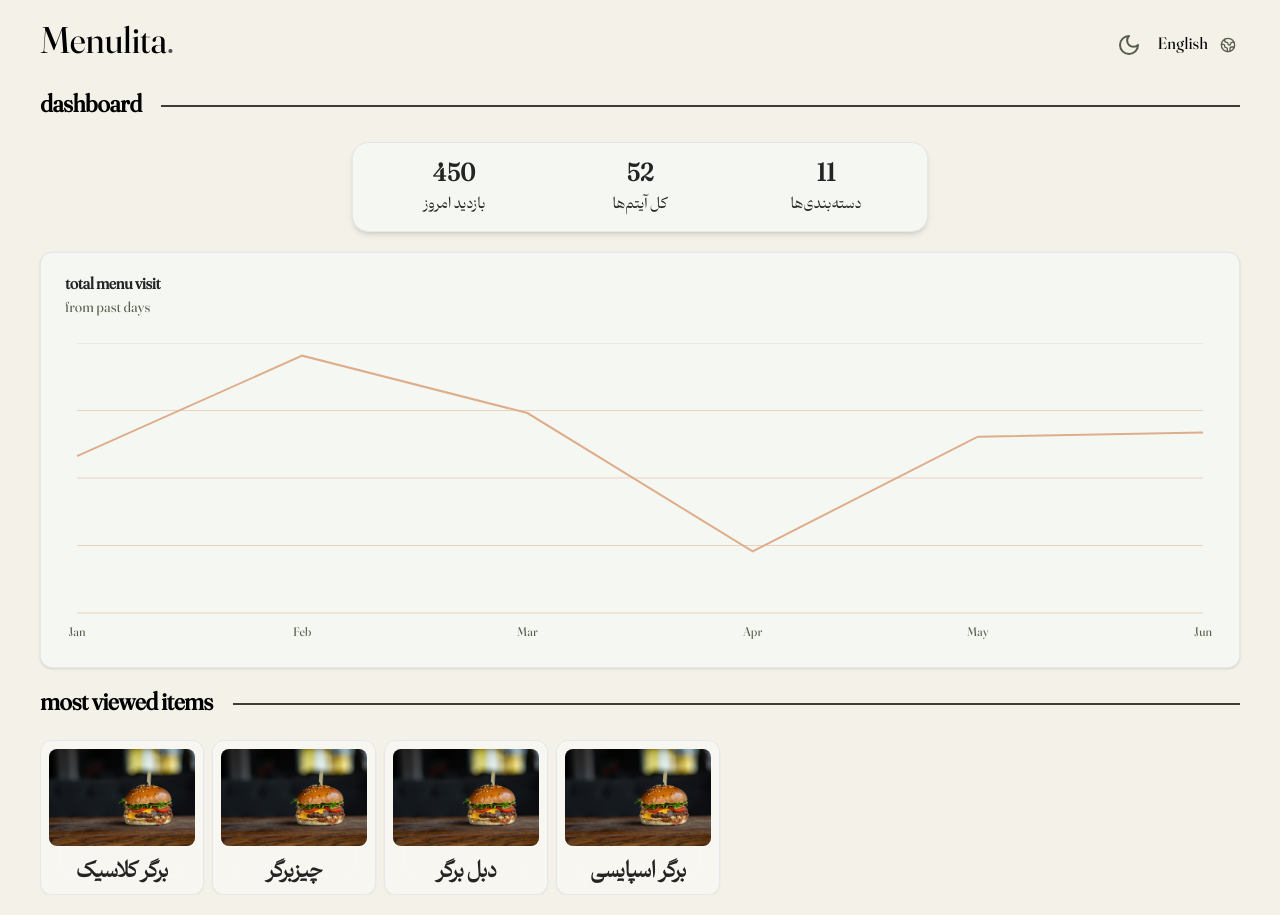
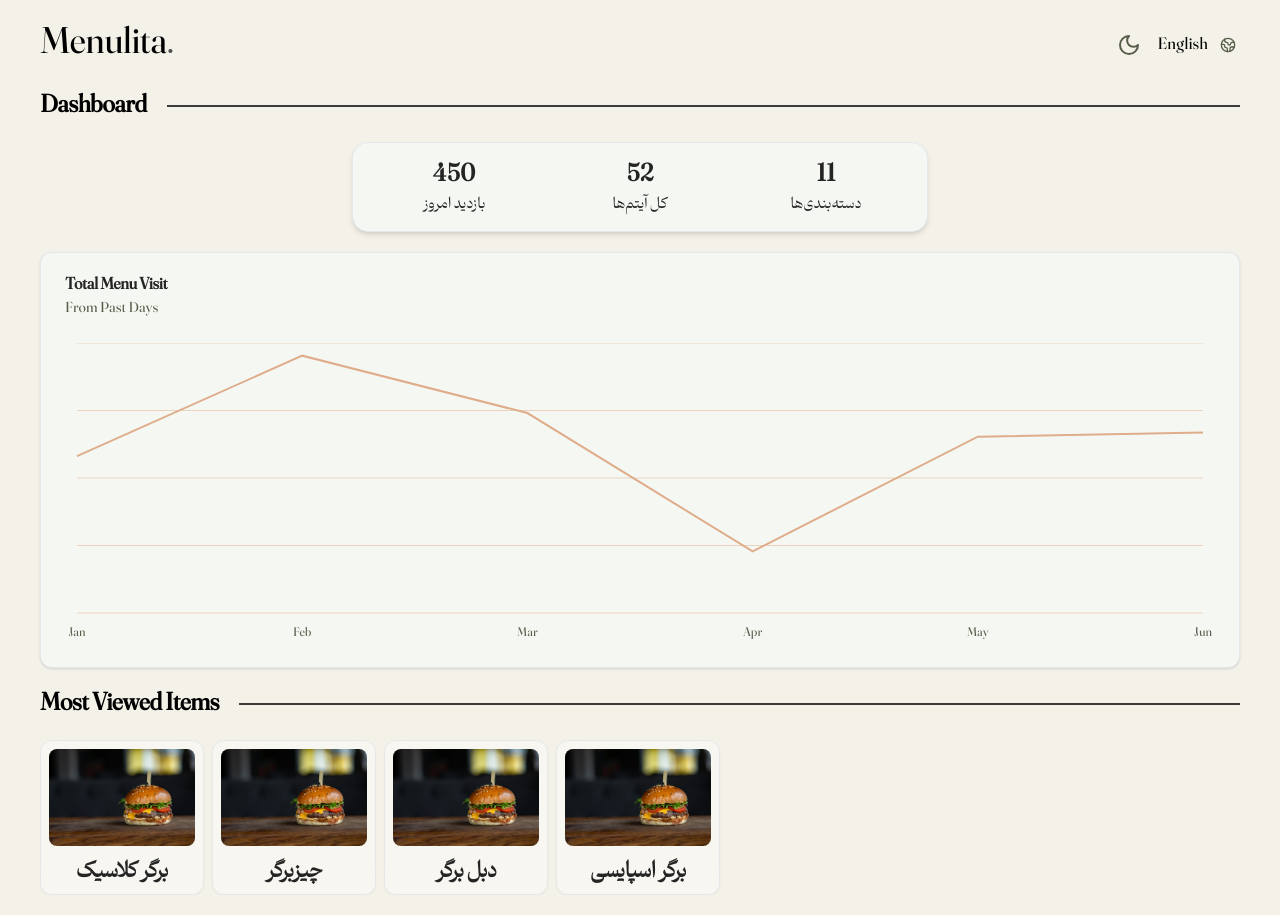
Before and after one commit to aminghasempoor/menu-project, a Next.js app: page /en/dashboard in a window 1280 px wide. Built offline with nearby package versions, Linux system fonts and the light colour scheme.

Commit message:
capitalize

```diff
--- a/src/components/Dashboard/Main/LineChartComponent.tsx
+++ b/src/components/Dashboard/Main/LineChartComponent.tsx
@@ -24,7 +24,7 @@
     } satisfies ChartConfig;
     return (
         <Card className={"mt-5"}>
-            <CardHeader>
+            <CardHeader className={"capitalize"}>
                 <CardTitle>{t("title")}</CardTitle>
                 <CardDescription>{t("description")}</CardDescription>
             </CardHeader>
--- a/src/components/Dashboard/Main/index.tsx
+++ b/src/components/Dashboard/Main/index.tsx
@@ -8,13 +8,13 @@
     return (
         <>
             <div className={"flex items-center gap-x-3"}>
-                <h1 className="text-md scroll-m-20 sm:text-2xl font-bold tracking-tight">{t("title")}</h1>
+                <h1 className="text-md scroll-m-20 sm:text-2xl font-bold tracking-tight capitalize">{t("title")}</h1>
                 <div className="border-t-2 flex-grow ml-2 border-black/75" />
             </div>
             <Statistics />
             <LineChartComponent />
             <div className={"flex items-center gap-x-3 mt-5"}>
-                <h1 className="text-md scroll-m-20 sm:text-2xl font-bold tracking-tight">{t("most_view")}</h1>
+                <h1 className="text-md scroll-m-20 sm:text-2xl font-bold tracking-tight capitalize">{t("most_view")}</h1>
                 <div className="border-t-2 flex-grow ml-2 border-black/75" />
             </div>
             <MostViewed />
```
